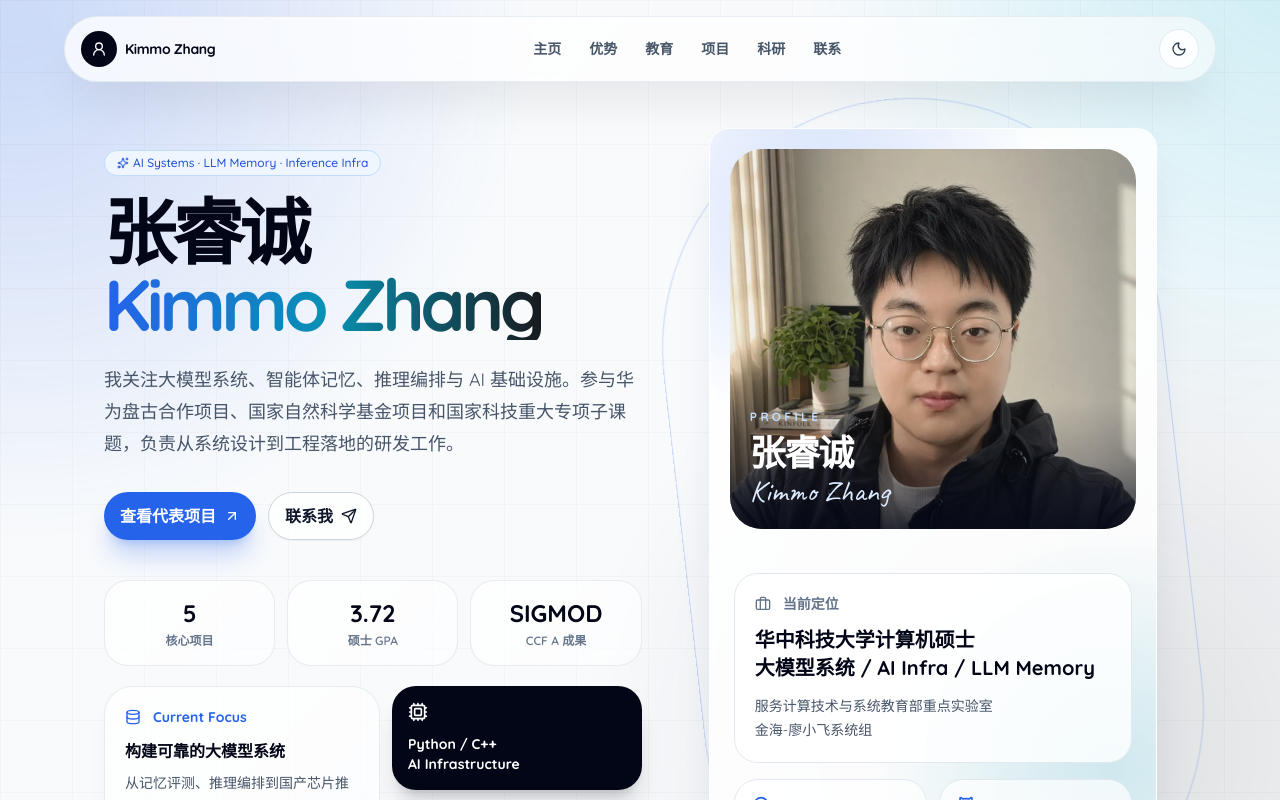
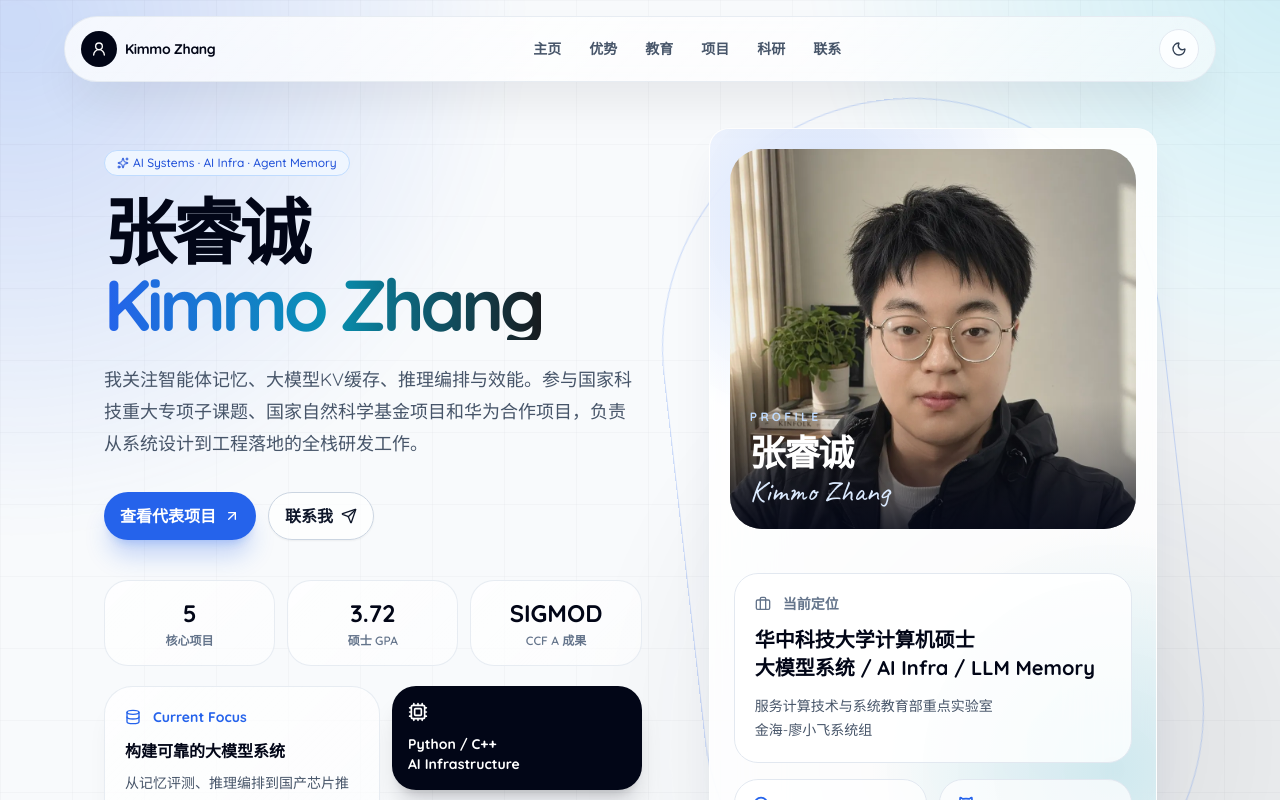
Before and after one commit to KimmoZAG/Intro4kimmo, a React (Vite) app: page / in a window 1280 px wide. Shown: the top 800 px of the page. Built offline with nearby package versions, Linux system fonts and the light colour scheme.

Commit message:
Update hero tagline, summary, and research description

```diff
--- a/src/App.tsx
+++ b/src/App.tsx
@@ -81,7 +81,7 @@ const profile = {
   repo: "https://github.com/KimmoZAG/Intro4kimmo",
   photo: `${import.meta.env.BASE_URL}profile-photo.png`,
   summary:
-    "我关注大模型系统、智能体记忆、推理编排与 AI 基础设施。参与华为盘古合作项目、国家自然科学基金项目和国家科技重大专项子课题，负责从系统设计到工程落地的研发工作。",
+    "我关注智能体记忆、大模型KV缓存、推理编排与效能。参与国家科技重大专项子课题、国家自然科学基金项目和华为合作项目，负责从系统设计到工程落地的全栈研发工作。",
 }
 
 const features: Feature[] = [
@@ -328,7 +328,7 @@ function App() {
           <div className="animate-rise">
             <Badge variant="outline" className="mb-5 rounded-full border-blue-200 bg-blue-50 px-3 py-1 text-blue-700 dark:border-blue-400/30 dark:bg-blue-400/10 dark:text-blue-200">
               <Sparkles className="size-3.5" aria-hidden="true" />
-              AI Systems · LLM Memory · Inference Infra
+              AI Systems · AI Infra · Agent Memory
             </Badge>
             <h1 className="max-w-4xl text-5xl font-black leading-[0.95] tracking-[-0.06em] text-slate-950 dark:text-white sm:text-6xl lg:text-7xl">
               {profile.name}
```
